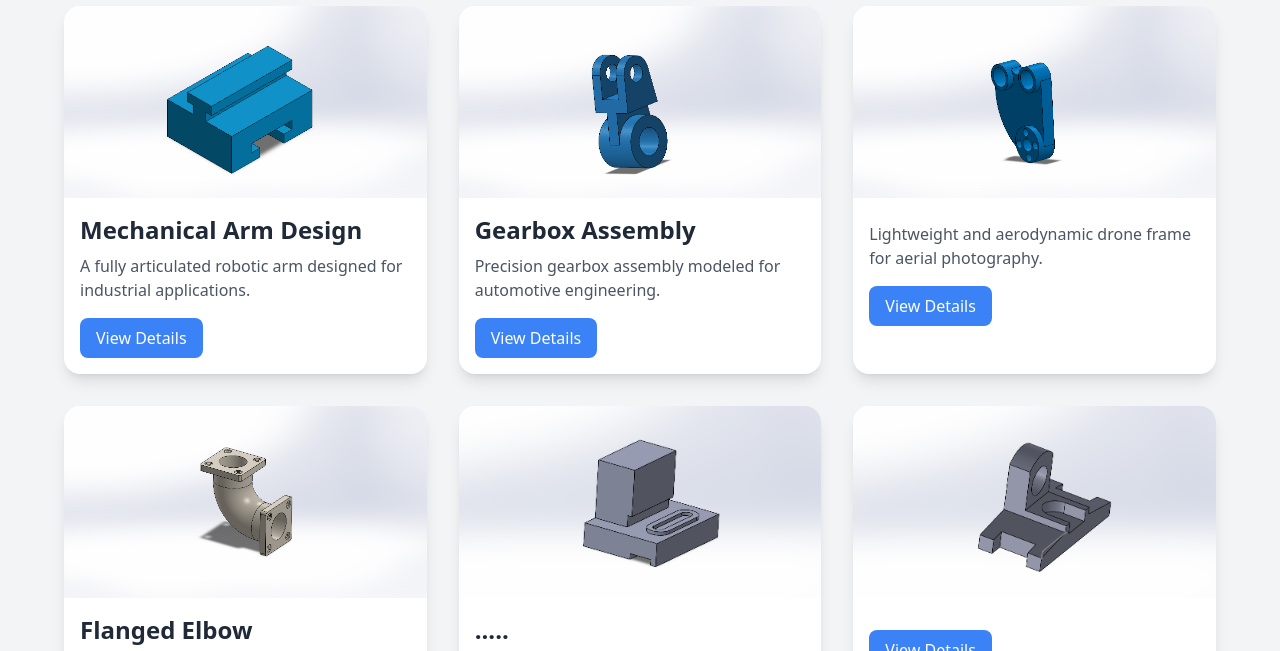
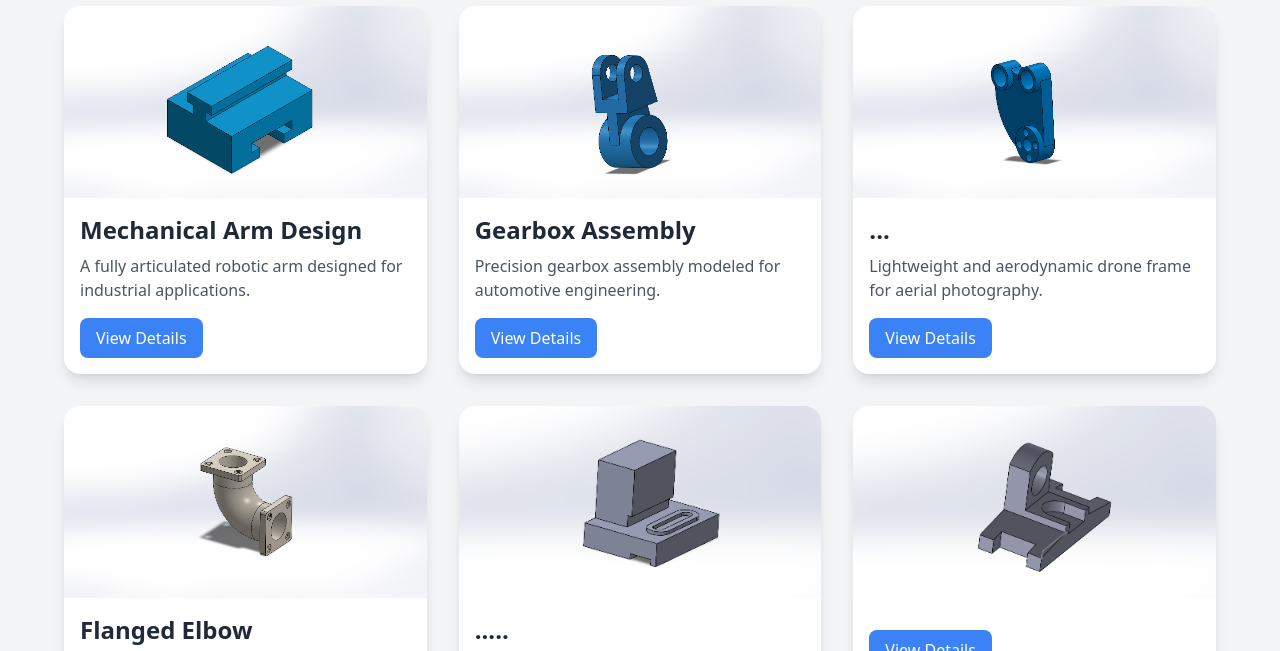
Before and after one commit to nauvalzuhdy/SolidworksProject, a plain HTML site: page index.html in a window 1280 px wide. Shown: the part 98-749 px from the top of the page. Drawn offline with nearby package versions, Linux system fonts and the light colour scheme.

Commit message:
Update index.html

```diff
--- a/index.html
+++ b/index.html
@@ -37,7 +37,7 @@
       <div class="rounded-2xl shadow-lg bg-white">
         <img src="src/images/exercise 3.JPG" alt="exercise 3" class="w-full h-48 object-cover rounded-t-2xl">
         <div class="p-4">
-          <h2 class="text-2xl font-semibold text-gray-800 mb-2"></h2>
+          <h2 class="text-2xl font-semibold text-gray-800 mb-2">...</h2>
           <p class="text-gray-600 mb-4">Lightweight and aerodynamic drone frame for aerial photography.</p>
           <a href="#" class="inline-block px-4 py-2 bg-blue-500 text-white rounded-lg hover:bg-blue-600">View Details</a>
         </div>
```
